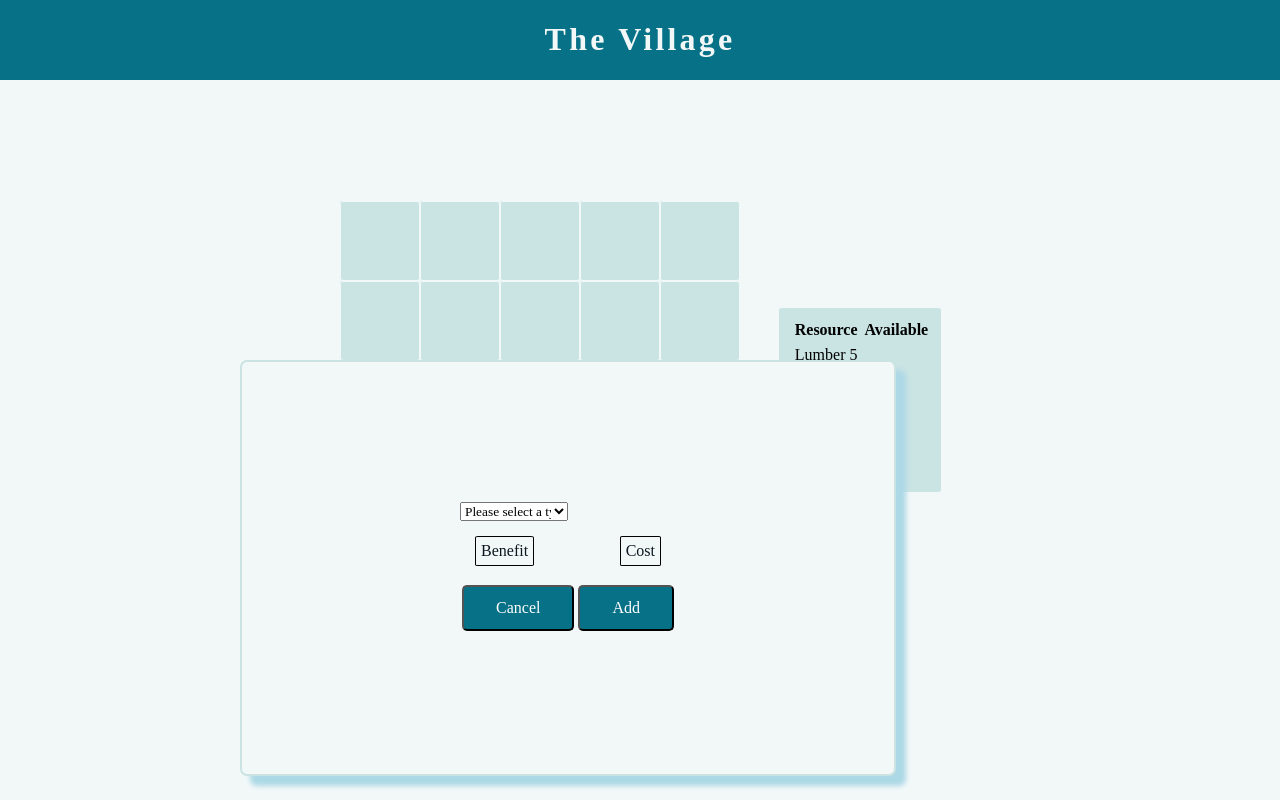
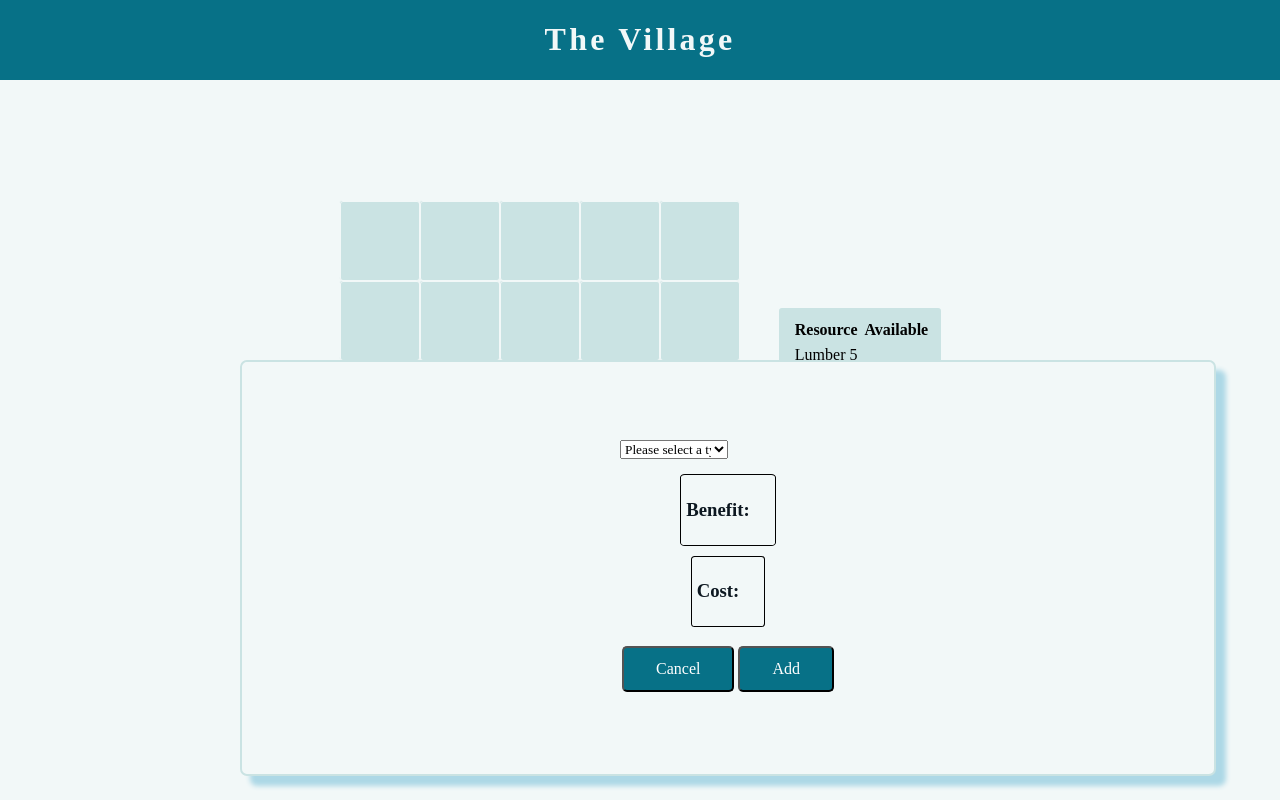
Before and after one commit to KateGrutter/Village-Simulator-React, a React (Create React App) app: page / in a window 1280 px wide. Both pictures are taken after a click on the element 378 px from the left and 240 px from the top of the page. Built offline with nearby package versions, Linux system fonts and the light colour scheme; a web font is replaced by a local one.

Commit message:
css styling of dialogs updated for readability

```diff
--- a/src/components/Map/Map.css
+++ b/src/components/Map/Map.css
@@ -53,6 +53,11 @@ li {
   list-style: none;
 }
 
+.add-p {
+  margin: 5px;
+  padding: 5px;
+}
+
 p.levelNumber {
   color: white;
   background-color: #077187;
@@ -82,8 +87,16 @@ p.levelNumber {
 .improvement-info {
   padding: 10px;
   display: flex;
-  align-items: row;
-  justify-content: space-between;
+  align-items: center;
+  flex-direction: column;
+}
+
+.improve-txt {
+  margin: 0px;
+}
+
+.buttons-container {
+  display: flex;
 }
 
 .add-improvement-dialog,
@@ -99,7 +112,7 @@ p.levelNumber {
   flex-direction: column;
   align-items: center;
   justify-content: center;
-  width: 50%;
+  width: 75%;
   height: 50%;
   top: 50%;
   left: 50%;
--- a/src/components/Map/MapComponents/AddImprovementDialog.tsx
+++ b/src/components/Map/MapComponents/AddImprovementDialog.tsx
@@ -54,14 +54,16 @@ export function AddImprovementDialog(props: AddImprovementDialogProps) {
         </select>
         <div className="improvement-info">
           <div className="benefit">
-            Benefit{" "}
+            <h3>Benefit:</h3>
+            <p className="add-p">{" "}</p>
             {selectedImprovement ? selectedImprovement.resourceProduced?.amount : ""}{" "}
             {selectedImprovement ? selectedImprovement.resourceProduced?.type : ""}{" "}
           </div>
           <div className="cost">
-            Cost{" "}
+            <h3>Cost:</h3>
+            <p className="add-p">{" "}</p>
             {selectedImprovement?.cost.map((cost, index) => (
-              <li key={index}>
+              <li className="add-p" key={index}>
                 {cost.amount} {cost.type}
               </li>
             ))}
--- a/src/components/Map/MapComponents/EditImprovementDialog.tsx
+++ b/src/components/Map/MapComponents/EditImprovementDialog.tsx
@@ -190,18 +190,21 @@ export function EditImprovementDialog(props: {
   return (
     <div className="editImprovementDialog">
       <div className="improvement-info">
-        <p>Type: {props.improvement.type}</p>
-        <p>Level: {level}</p>
-        <p>
-          Benefit: {resourceAmount} {props.improvement.resourceProduced?.type}
+        <h3 className="improve-txt">Type:</h3>
+        <p className="improve-txt">{props.improvement.type}</p>
+        <h3 className="improve-txt">Level:</h3>
+        <p className="improve-txt">{level}</p>
+        <h3 className="improve-txt">Benefit:</h3>
+        <p className="improve-txt">
+          {resourceAmount} {props.improvement.resourceProduced?.type}
         </p>
         <div>
-          Cost:
-          {props.improvement.cost.map((cost, index) => (
+          <h3 className="improve-txt">Cost:</h3>
+          <p className="improve-txt">{props.improvement.cost.map((cost, index) => (
             <li key={index}>
               {cost.amount} {cost.type}
             </li>
-          ))}
+          ))}</p>
         </div>
       </div>
       <div className="buttons-container">
```
